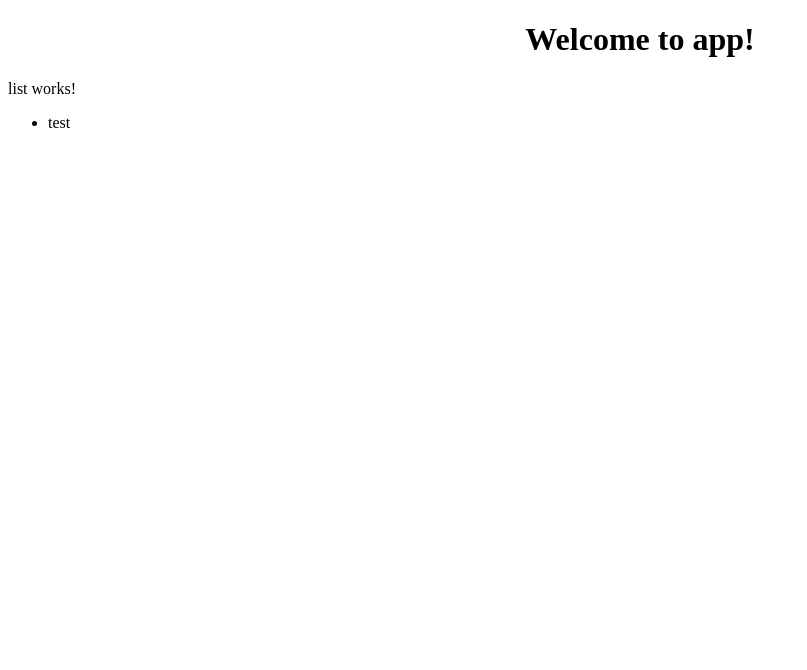
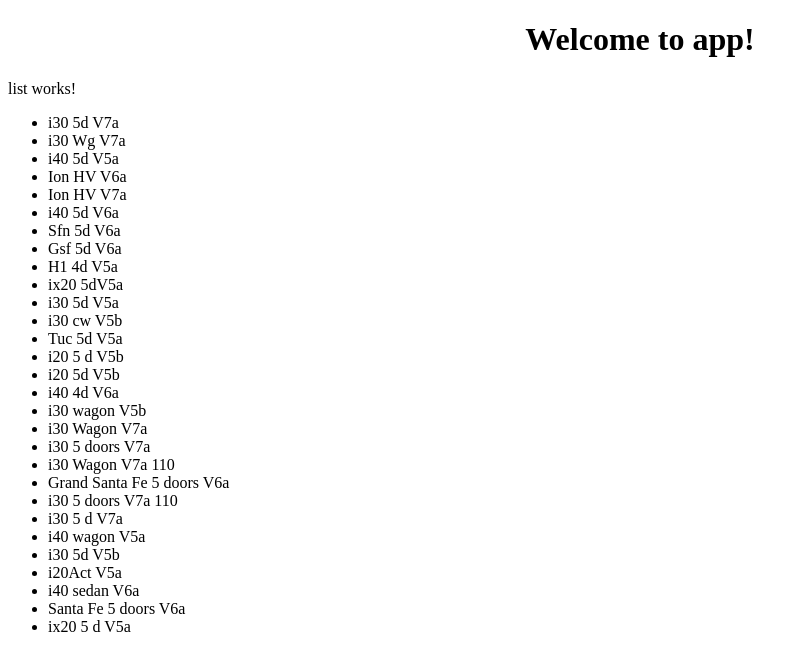
Before and after one commit to alainduchateau/bigTest, an Angular app: page / in a window 1280 px wide. Shown: the top 670 px of the page, without its empty margins (0-807 px from the left). Built offline with nearby package versions, Linux system fonts and the light colour scheme.

Commit message:
car family concept

```diff
--- a/src/app/app.module.ts
+++ b/src/app/app.module.ts
@@ -6,13 +6,15 @@ import { AppComponent } from './app.component';
 import { bigDealService } from './services/bigDeal.service';
 import { ListComponent } from './list/list.component';
 import { SingleCarComponent } from './single-car/single-car.component';
+import { CarFamilyComponent } from './car-family/car-family.component';
 
 
 @NgModule({
   declarations: [
     AppComponent,
     ListComponent,
-    SingleCarComponent
+    SingleCarComponent,
+    CarFamilyComponent
   ],
   imports: [
     BrowserModule
--- /dev/null
+++ b/src/app/car-family/car-family.component.html
@@ -0,0 +1,3 @@
+<p>
+  car-family works!
+</p>
--- /dev/null
+++ b/src/app/car-family/car-family.component.ts
@@ -0,0 +1,15 @@
+import { Component, OnInit } from '@angular/core';
+
+@Component({
+  selector: 'app-car-family',
+  templateUrl: './car-family.component.html',
+  styleUrls: ['./car-family.component.scss']
+})
+export class CarFamilyComponent implements OnInit {
+
+  constructor() { }
+
+  ngOnInit() {
+  }
+
+}
--- a/src/app/list/list.component.html
+++ b/src/app/list/list.component.html
@@ -4,6 +4,8 @@
 <div ng-repeat="car in listVehicles " >
 
   <ul>
-    <li>test</li>
+    <li *ngFor="let carModel of carFamily">
+      {{ carModel }}
+    </li>
   </ul>
 </div>
```
Also changed, not shown: src/app/car-family/car-family.component.scss (added).
